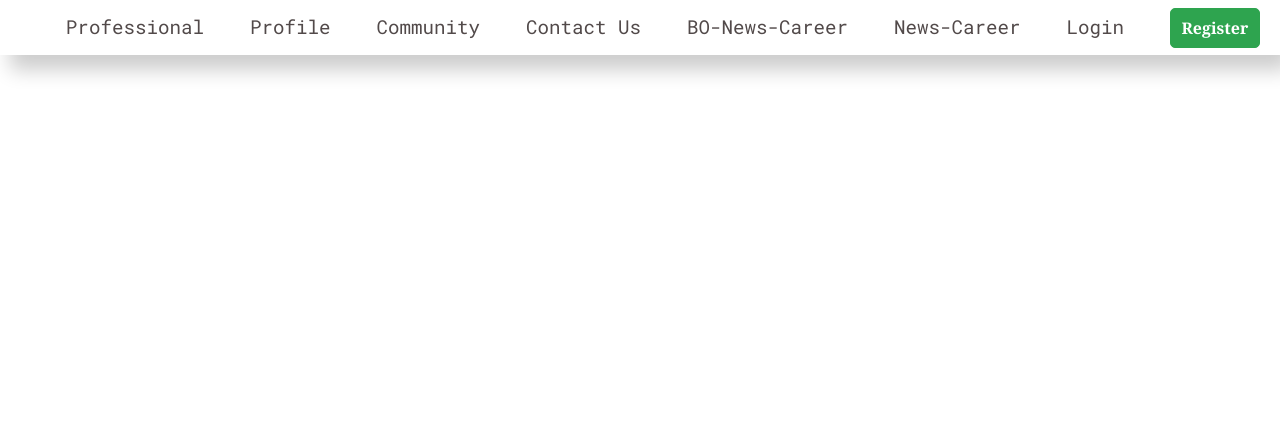
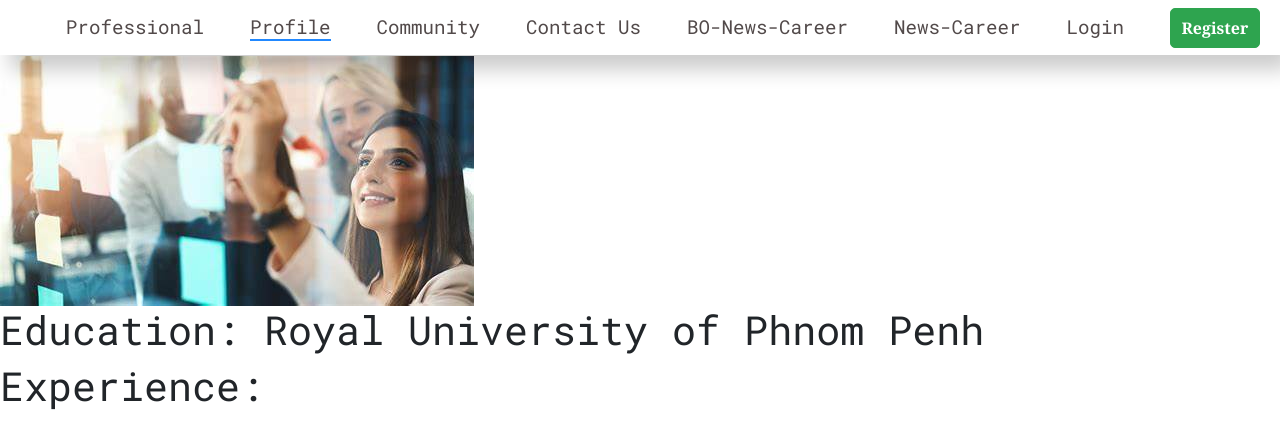
Before and after one commit to visalchrin/Professional, an Angular app: page /profile in a window 1280 px wide. Before the commit this address led to /. Shown: the top 448 px of the page. Built offline with nearby package versions, Linux system fonts and the light colour scheme.

Commit message:
Create profile page

```diff
--- a/src/app/app.module.ts
+++ b/src/app/app.module.ts
@@ -17,6 +17,7 @@ import { CarouselModule } from 'ngx-bootstrap/carousel';
 import { FeedComponent } from './components/feed/feed.component';
 import { BsModalService } from 'ngx-bootstrap/modal';
 import { AboutUsComponent } from './components/about-us/about-us.component';
+import { ProfileComponent } from './components/profile/profile.component';
 
 
 const routes: Routes = [
@@ -30,6 +31,7 @@ const routes: Routes = [
   { path: 'News-Career', component: NewsCareerComponent},
   { path: 'BO-NewsCareer', component: BoNewsCareerComponent},
   { path: 'Form-BO-Newscareer', component: FormBoNewsCareerComponent},
+  { path: 'profile', component: ProfileComponent}
 ]
 
 
@@ -45,6 +47,7 @@ const routes: Routes = [
     NewsCareerComponent,
     BoNewsCareerComponent,
     FormBoNewsCareerComponent,
+    ProfileComponent,
   ],
   imports: [
     BrowserModule,
--- a/src/app/components/navigator/navigator.component.html
+++ b/src/app/components/navigator/navigator.component.html
@@ -4,7 +4,7 @@
     <ul class="header-navbar header-desktop">
         <li><img class="menuBtn showMobile hide-desktop" (click)="onClickShowMenu()" src="../../../assets/{{btn}}.svg" alt="close btn"></li>
         <li class="header-navbar-item"><a routerLink="/home" routerLinkActive="header-active">Professional</a></li>
-        <li class="header-navbar-item"><a href="">Profile</a></li>
+        <li class="header-navbar-item"><a routerLink="/profile" routerLinkActive="header-active">Profile</a></li>
         <li class="header-navbar-item"><a routerLink="/feed" routerLinkActive="header-active">Community</a></li>
         <li class="header-navbar-item"><a routerLink="/about-us" routerLinkActive="header-active">Contact Us</a></li>
         <li class="header-navbar-item"><a routerLink="/BO-NewsCareer" routerLinkActive="header-active" >BO-News-Career</a></li>
--- /dev/null
+++ b/src/app/components/profile/profile.component.html
@@ -0,0 +1,11 @@
+<div class="profile">
+    <div class="profile-image">
+        <h1>user name</h1>
+        <img src="../../../assets/hero_image.jpg" alt="profile picuture">
+    </div>
+    <div class="profile-info">
+        <h1>Education: Royal University of Phnom Penh</h1>
+        <h1>Experience: </h1>
+    </div>
+
+</div>
--- /dev/null
+++ b/src/app/components/profile/profile.component.ts
@@ -0,0 +1,15 @@
+import { Component, OnInit } from '@angular/core';
+
+@Component({
+  selector: 'app-profile',
+  templateUrl: './profile.component.html',
+  styleUrls: ['./profile.component.scss']
+})
+export class ProfileComponent implements OnInit {
+
+  constructor() { }
+
+  ngOnInit(): void {
+  }
+
+}
```
Also changed, not shown: src/app/components/profile/profile.component.scss (added), 1 other file (tests, documents, lock files or other folders).
